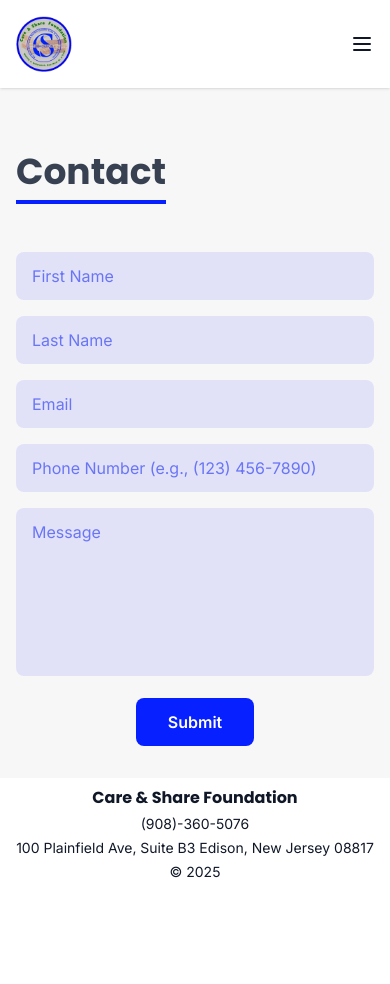
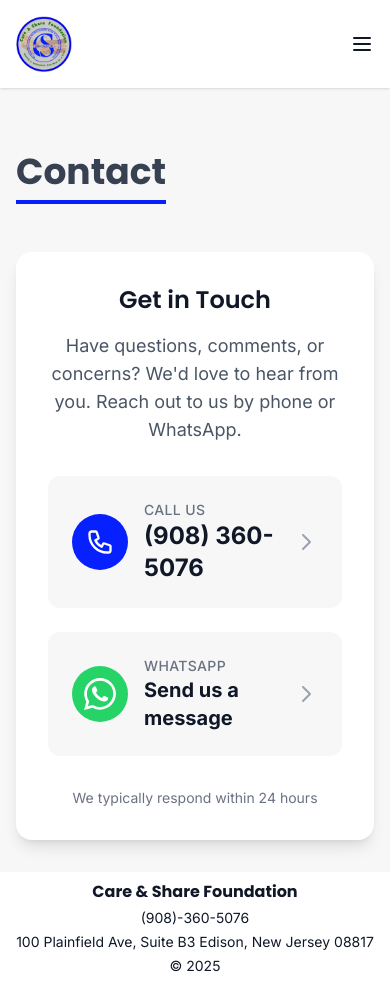
Before and after one commit to ibraheemshaikh5/csfnj, a Next.js app: page /contact in a window 390 px wide. Before the commit the page ends 890 px from the top, so only its background shows below. Built offline with nearby package versions, Linux system fonts and the light colour scheme.

Commit message:
feat: replace contact form with phone and Whatsapp contact options

```diff
--- a/app/contact/page.tsx
+++ b/app/contact/page.tsx
@@ -1,6 +1,5 @@
 import Header from '@/components/Header';
 import Footer from '@/components/Footer';
-import ContactForm from '@/components/ContactForm';
 import type { Metadata } from 'next';
 
 export const metadata: Metadata = {
@@ -9,6 +8,9 @@
 };
 
 export default function Contact() {
+  const phoneNumber = '9083605076';
+  const formattedPhone = '(908) 360-5076';
+
   return (
     <div className="min-h-screen bg-[#f7f7f7] flex flex-col">
       <Header />
@@ -17,7 +19,108 @@
           <h1 className="text-4xl font-bold mb-2 pb-2 border-b-4 border-[#0720ff] inline-block mb-12">
             Contact
           </h1>
-          <ContactForm />
+
+          <div className="max-w-4xl mx-auto">
+            <div className="bg-white rounded-2xl shadow-lg p-8 md:p-12">
+              <div className="text-center mb-8">
+                <h2 className="text-2xl font-semibold text-gray-900 mb-4">
+                  Get in Touch
+                </h2>
+                <p className="text-gray-600 text-lg">
+                  Have questions, comments, or concerns? We&apos;d love to hear from you.
+                  Reach out to us by phone or WhatsApp.
+                </p>
+              </div>
+
+              <div className="space-y-6">
+                {/* Phone Call Option */}
+                <a
+                  href={`tel:${phoneNumber}`}
+                  className="flex items-center gap-4 p-6 bg-[#f7f7f7] rounded-xl hover:bg-gray-100 transition-colors group"
+                >
+                  <div className="w-14 h-14 bg-[#0720ff] rounded-full flex items-center justify-center flex-shrink-0">
+                    <svg
+                      className="w-7 h-7 text-white"
+                      fill="none"
+                      stroke="currentColor"
+                      viewBox="0 0 24 24"
+                    >
+                      <path
+                        strokeLinecap="round"
+                        strokeLinejoin="round"
+                        strokeWidth={2}
+                        d="M3 5a2 2 0 012-2h3.28a1 1 0 01.948.684l1.498 4.493a1 1 0 01-.502 1.21l-2.257 1.13a11.042 11.042 0 005.516 5.516l1.13-2.257a1 1 0 011.21-.502l4.493 1.498a1 1 0 01.684.949V19a2 2 0 01-2 2h-1C9.716 21 3 14.284 3 6V5z"
+                      />
+                    </svg>
+                  </div>
+                  <div className="flex-1">
+                    <p className="text-sm font-medium text-gray-500 uppercase tracking-wide">
+                      Call Us
+                    </p>
+                    <p className="text-2xl font-bold text-gray-900 group-hover:text-[#0720ff] transition-colors">
+                      {formattedPhone}
+                    </p>
+                  </div>
+                  <svg
+                    className="w-6 h-6 text-gray-400 group-hover:text-[#0720ff] transition-colors"
+                    fill="none"
+                    stroke="currentColor"
+                    viewBox="0 0 24 24"
+                  >
+                    <path
+                      strokeLinecap="round"
+                      strokeLinejoin="round"
+                      strokeWidth={2}
+                      d="M9 5l7 7-7 7"
+                    />
+                  </svg>
+                </a>
+
+                {/* WhatsApp Option */}
+                <a
+                  href={`https://wa.me/${phoneNumber}`}
+                  target="_blank"
+                  rel="noopener noreferrer"
+                  className="flex items-center gap-4 p-6 bg-[#f7f7f7] rounded-xl hover:bg-gray-100 transition-colors group"
+                >
+                  <div className="w-14 h-14 bg-[#25D366] rounded-full flex items-center justify-center flex-shrink-0">
+                    <svg
+                      className="w-8 h-8 text-white"
+                      fill="currentColor"
+                      viewBox="0 0 24 24"
+                    >
+                      <path d="M17.472 14.382c-.297-.149-1.758-.867-2.03-.967-.273-.099-.471-.148-.67.15-.197.297-.767.966-.94 1.164-.173.199-.347.223-.644.075-.297-.15-1.255-.463-2.39-1.475-.883-.788-1.48-1.761-1.653-2.059-.173-.297-.018-.458.13-.606.134-.133.298-.347.446-.52.149-.174.198-.298.298-.497.099-.198.05-.371-.025-.52-.075-.149-.669-1.612-.916-2.207-.242-.579-.487-.5-.669-.51-.173-.008-.371-.01-.57-.01-.198 0-.52.074-.792.372-.272.297-1.04 1.016-1.04 2.479 0 1.462 1.065 2.875 1.213 3.074.149.198 2.096 3.2 5.077 4.487.709.306 1.262.489 1.694.625.712.227 1.36.195 1.871.118.571-.085 1.758-.719 2.006-1.413.248-.694.248-1.289.173-1.413-.074-.124-.272-.198-.57-.347m-5.421 7.403h-.004a9.87 9.87 0 01-5.031-1.378l-.361-.214-3.741.982.998-3.648-.235-.374a9.86 9.86 0 01-1.51-5.26c.001-5.45 4.436-9.884 9.888-9.884 2.64 0 5.122 1.03 6.988 2.898a9.825 9.825 0 012.893 6.994c-.003 5.45-4.437 9.884-9.885 9.884m8.413-18.297A11.815 11.815 0 0012.05 0C5.495 0 .16 5.335.157 11.892c0 2.096.547 4.142 1.588 5.945L.057 24l6.305-1.654a11.882 11.882 0 005.683 1.448h.005c6.554 0 11.89-5.335 11.893-11.893a11.821 11.821 0 00-3.48-8.413z" />
+                    </svg>
+                  </div>
+                  <div className="flex-1">
+                    <p className="text-sm font-medium text-gray-500 uppercase tracking-wide">
+                      WhatsApp
+                    </p>
+                    <p className="text-xl font-bold text-gray-900 group-hover:text-[#25D366] transition-colors">
+                      Send us a message
+                    </p>
+                  </div>
+                  <svg
+                    className="w-6 h-6 text-gray-400 group-hover:text-[#25D366] transition-colors"
+                    fill="none"
+                    stroke="currentColor"
+                    viewBox="0 0 24 24"
+                  >
+                    <path
+                      strokeLinecap="round"
+                      strokeLinejoin="round"
+                      strokeWidth={2}
+                      d="M9 5l7 7-7 7"
+                    />
+                  </svg>
+                </a>
+              </div>
+
+              <p className="text-center text-gray-500 text-sm mt-8">
+                We typically respond within 24 hours
+              </p>
+            </div>
+          </div>
         </div>
       </main>
       <Footer className="mt-auto" />
```
